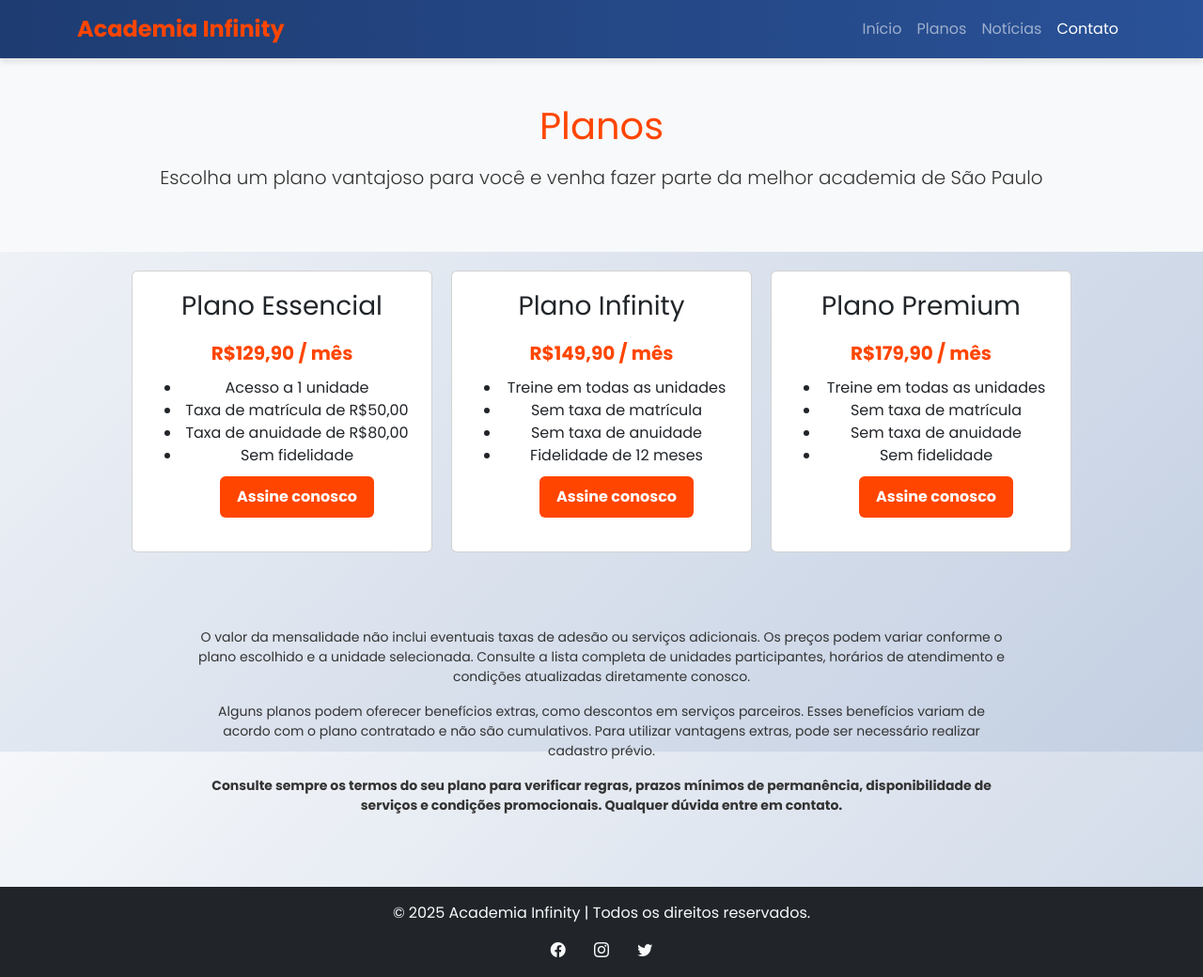
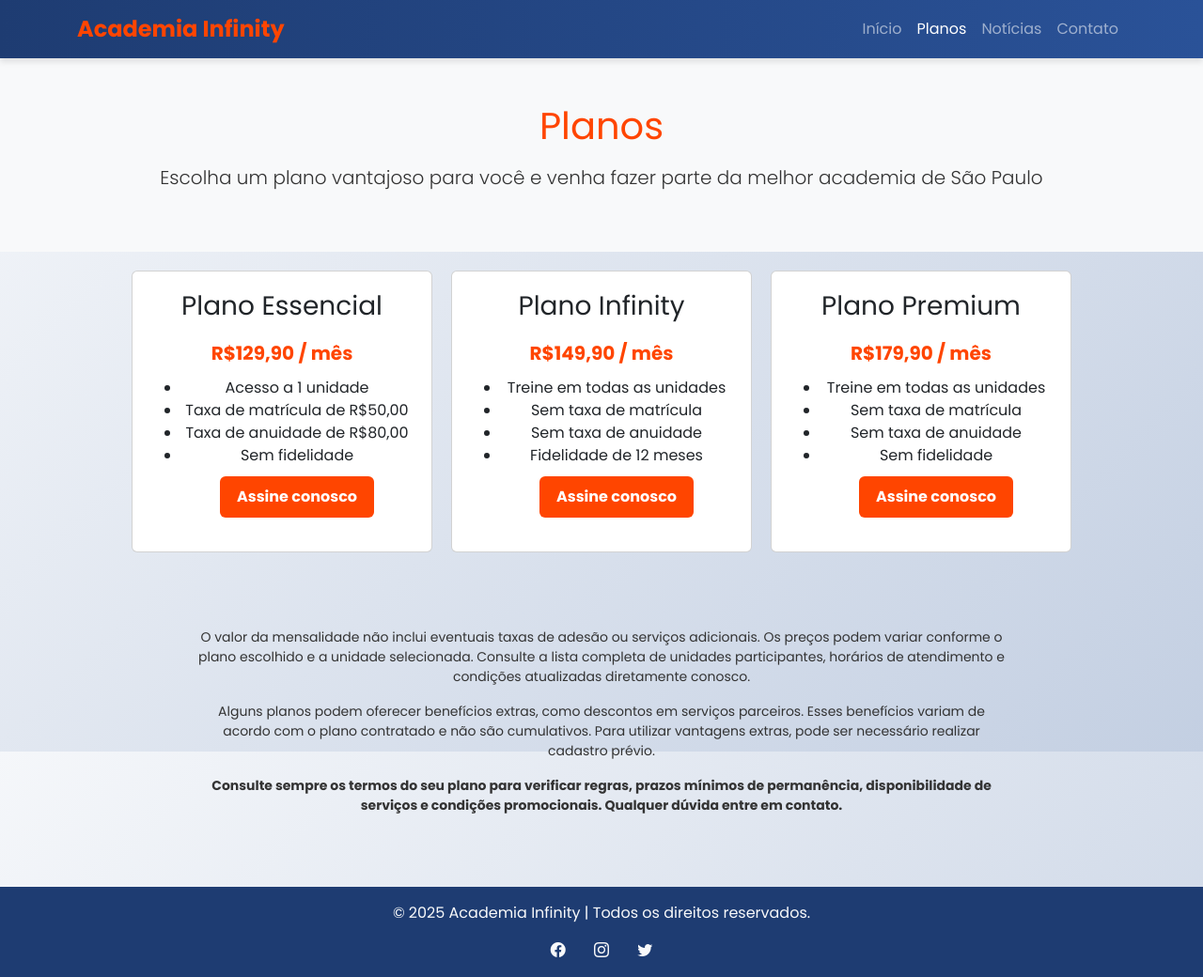
Before and after one commit to Mazzoco/Site-Academia-de-Gin-stica, a plain HTML site: page planos.html in a window 1280 px wide. Shown: the whole page at 94% size. Drawn offline with nearby package versions, Linux system fonts and the light colour scheme.

Commit message:
planos.html
Pedro mudou algumas coisas em tudo, estou postando pq ele estava no trabalho

```diff
--- a/planos.html
+++ b/planos.html
@@ -29,9 +29,9 @@
             <div class="collapse navbar-collapse" id="navbarNav">
                 <ul class="navbar-nav ms-auto">
                     <li class="nav-item"><a class="nav-link" href="index.html">Início</a></li>
-                    <li class="nav-item"><a class="nav-link" href="planos2.html">Planos</a></li>
+                    <li class="nav-item"><a class="nav-link active" href="planos.html">Planos</a></li>
                     <li class="nav-item"><a class="nav-link" href="noticias.html">Notícias</a></li>
-                    <li class="nav-item"><a class="nav-link active" href="contato.html">Contato</a></li>
+                    <li class="nav-item"><a class="nav-link" href="contato.html">Contato</a></li>
                 </ul>
             </div>
         </div>
@@ -103,7 +103,7 @@
    </section>
 
 <!-- Rodapé -->
-    <footer class="text-center bg-dark text-light py-3">
+    <footer class="text-center bg-#1e3c72 text-light py-3">
         <p>&copy; 2025 Academia Infinity | Todos os direitos reservados.</p>
         <div>
             <a href="#" class="text-light me-3"><i class="bi bi-facebook"></i></a>
@@ -114,3 +114,5 @@
 
 <!-- Bootstrap  -->
     <script src="https://cdn.jsdelivr.net/npm/bootstrap@5.3.0/dist/js/bootstrap.bundle.min.js"></script>
+
+</html>
```
